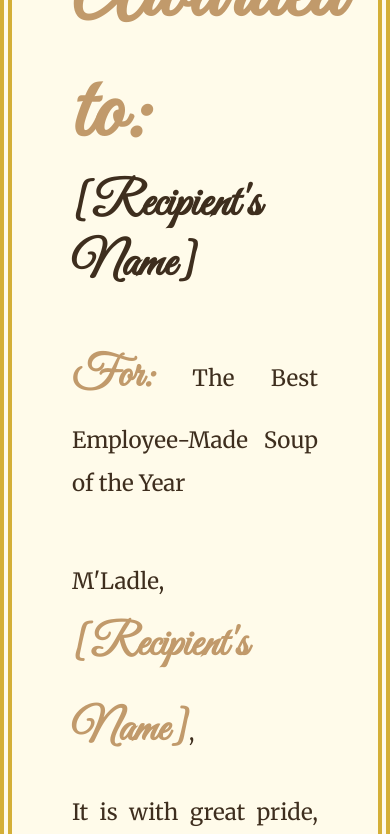
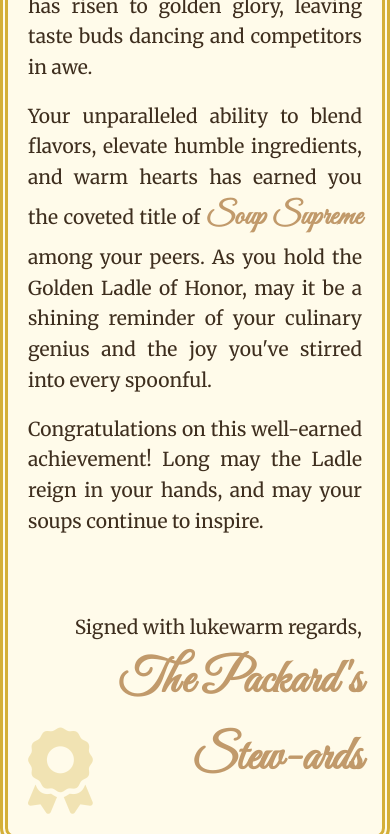
Before and after one commit to nunleysean/goldenladle, a plain HTML site: page index.html in a window 390 px wide. Shown: the part 970-1804 px from the top of the page. Drawn offline with Linux system fonts and the light colour scheme.

Commit message:
Add responsive styles for smaller screens in CSS to enhance readability and layout

```diff
--- a/style.css
+++ b/style.css
@@ -64,3 +64,44 @@ i {
     font-family: 'Great Vibes', cursive;
     color: #c19a6b;
 }
+
+@media (max-width: 768px) {
+    body {
+        padding: 20px;
+        max-width: 95%;
+        margin: 20px auto;
+        border-width: 8px; /* Reduce border size */
+    }
+
+    h1 {
+        font-size: 4em; /* Adjust font size for smaller screens */
+    }
+
+    h2 {
+        font-size: 2.5em; /* Adjust font size for smaller screens */
+    }
+
+    p {
+        font-size: 1.2em; /* Adjust font size for readability */
+        line-height: 1.6; /* Adjust line spacing */
+    }
+
+    .highlight {
+        font-size: 1.6em; /* Adjust highlight size */
+    }
+
+    .certificate-seal {
+        font-size: 3em; /* Reduce seal size */
+        bottom: 20px; /* Adjust position */
+        left: 20px;
+    }
+
+    .signature {
+        font-size: 1em; /* Adjust signature text size */
+        margin-top: 40px;
+    }
+
+    .signature .signer {
+        font-size: 1.8em; /* Adjust signer name size */
+    }
+}
```
